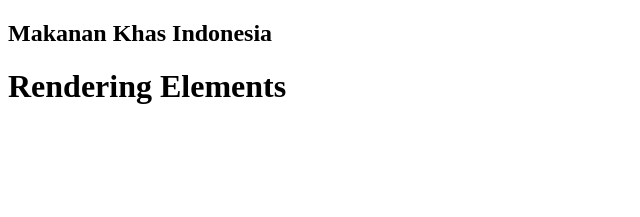
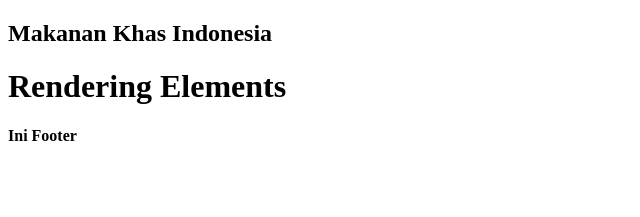
Before and after one commit to srickopp/learn-react, a React (Create React App) app: page / in a window 1280 px wide. Shown: the top 217 px of the page, without its empty margins (0-640 px from the left). Built offline with nearby package versions, Linux system fonts and the light colour scheme.

Commit message:
create component from function

```diff
--- a/src/App.js
+++ b/src/App.js
@@ -6,8 +6,17 @@ function App() {
     <div>
       <Header />
       <h1>Rendering Elements</h1>
+      <Footer />
     </div>
   );
 }
 
+const Footer = () => {
+  return (
+    <div>
+      <h4>Ini Footer</h4>
+    </div>
+  )
+}
+
 export default App;
```
